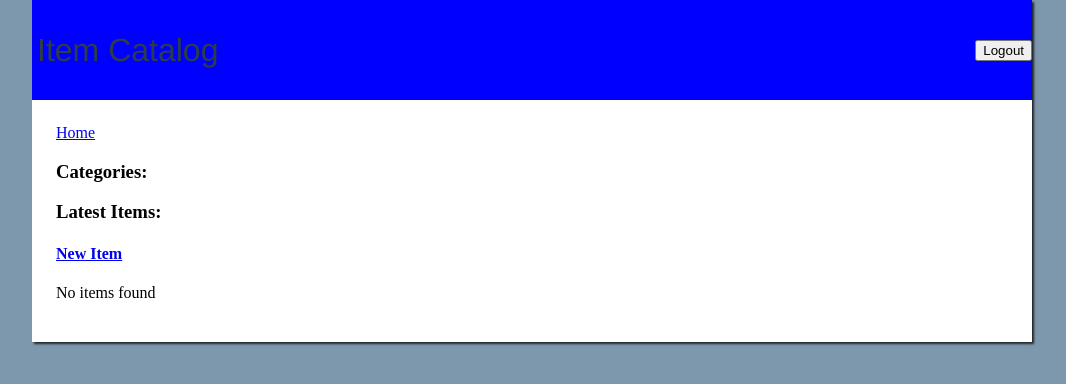
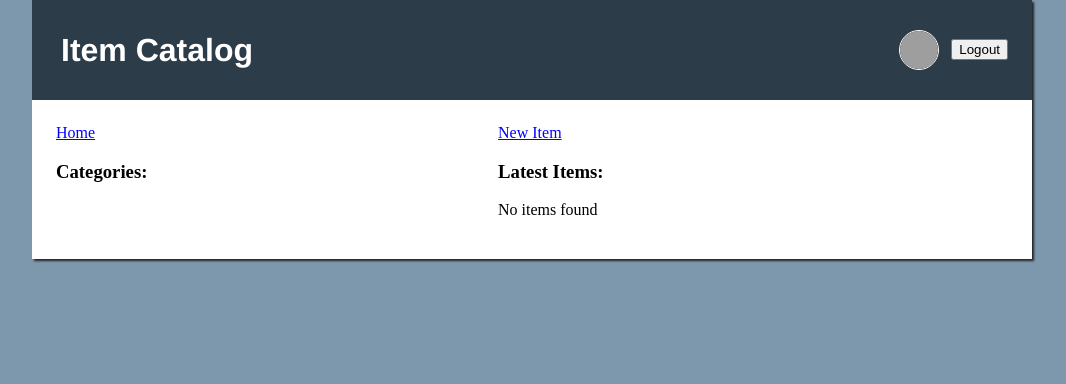
Before and after one commit to oliveira-marcio/fsnd-item-catalog, a Flask app: page /catalog in a window 1280 px wide. Shown: the top 384 px of the page, without its empty margins (108-1174 px from the left). Run offline with Flask 2, Linux system fonts and the light colour scheme; the visitor is signed in with stand-in values (Sample User, id 1); data that the repository does not hold is empty; parts of the project's set-up code (start-up, migrations or seed data) failed here and were passed over; some libraries are stand-ins or nearby versions; grey boxes are pictures that could not be loaded.

Commit message:
feat: Estilização do header concluída e separação do conteúdo
- Imagem do usuário logado adicionada no header
- Corpo da página das categorias dividida em 2 colunas

```diff
--- a/static/styles.css
+++ b/static/styles.css
@@ -9,9 +9,9 @@ body {
 }
 
 h1 {
-    color: #2d3c49;
+    color: white;
     font-family: Helvetica, Arial, sans-serif;
-    font-weight: lighter;
+    font-weight: bold;
     margin: 5px;
 }
 
@@ -19,7 +19,8 @@ h1 {
 
 header {
   display: table;
-  background-color: #00f;
+  background-color: #2d3c49;
+  padding: 1.5em;
   width: 100%;
   height: 100px;
 }
@@ -37,7 +38,19 @@ header {
     text-align: right;
 }
 
+.circular-image {
+    vertical-align: middle;
+    border: solid 1px white;
+    margin-right: 0.5em;
+    border-radius: 50%;
+    width: 40px;
+    height: 40px;
+}
 /* Content */
+
+.link {
+  color: blue;
+}
 
 .main-container {
     background-color: white;
@@ -53,8 +66,16 @@ header {
 }
 
 .content-container {
+  display: table;
+  width: 100%;
   padding: 1.5em;
 }
+
+.section {
+  display: table-cell;
+  vertical-align: top;
+}
+
 
 /* Modal */
 .modal {
--- a/templates/catalog.html
+++ b/templates/catalog.html
@@ -1,8 +1,8 @@
 {% extends "public_catalog.html" %}
 {% block private_content %}
         {% if category_name %}
-            <h4><a href="{{url_for('addItem', category_name = category_name|lower)}}">New Item</a></h4>
+            <a class="link" href="{{url_for('addItem', category_name = category_name|lower)}}">New Item</a>
         {% else %}
-            <h4><a href="{{url_for('addItem')}}">New Item</a></h4>
+            <a class="link" href="{{url_for('addItem')}}">New Item</a>
         {% endif %}
 {% endblock %}
--- a/templates/main.html
+++ b/templates/main.html
@@ -15,6 +15,11 @@
           {% if "username" not in session %}
           <button id="loginBtn">Login</button>
           {% else %}
+            {% if "picture" not in session %}
+          <img class="circular-image" src="/static/blank_user.gif" alt="{{session.username}}" title="{{session.username}}">
+            {% else %}
+          <img class="circular-image" src="{{session.picture}}" alt="{{session.username}}" title="{{session.username}}">
+            {% endif %}
           <button id="loginBtn">Logout</button>
           {% endif %}
         </div>
@@ -33,7 +38,6 @@
       </div>
 
       <div class="content-container">
-        <a href="{{url_for('showCatalog')}}">Home</a>
   			{% block content %}
   			{% endblock %}
   		</div>
--- a/templates/public_catalog.html
+++ b/templates/public_catalog.html
@@ -1,20 +1,21 @@
 {% extends "main.html" %}
 {% block content %}
-        <div>
+        <div class="section">
+            <a class="link" href="{{url_for('showCatalog')}}">Home</a>
             <h3>Categories:</h3>
         {% for c in categories %}
             <p><a href="{{url_for('showAllItems', category_name = c.name|lower)}}">{{c.name}}</a></p>
         {% endfor %}
         </div>
-        <div>
+        <div class="section">
+        {% block private_content %}
+        {% endblock %}
+
         {% if category_name %}
             <h3>{{category_name}} Items ({{items|length}} items):</h3>
         {% else %}
             <h3>Latest Items:</h3>
         {% endif %}
-
-        {% block private_content %}
-        {% endblock %}
 
         {% if items %}
             {% for i in items %}
--- a/templates/public_item.html
+++ b/templates/public_item.html
@@ -1,6 +1,6 @@
 {% extends "main.html" %}
 {% block content %}
-        <p><a href="{{url_for('showAllItems', category_name = category_name|lower)}}">{{category_name}}</a></p>
+        <p><a class="link" href="{{url_for('showCatalog')}}">Home</a>&nbsp;&gt;&nbsp;<a href="{{url_for('showAllItems', category_name = category_name|lower)}}">{{category_name}}</a></p>
         <div>
             <h3>{{item.title}}</h3>
             <p>Description: {{item.description}}</p>
```
Also changed, not shown: static/blank_user.gif (added).
